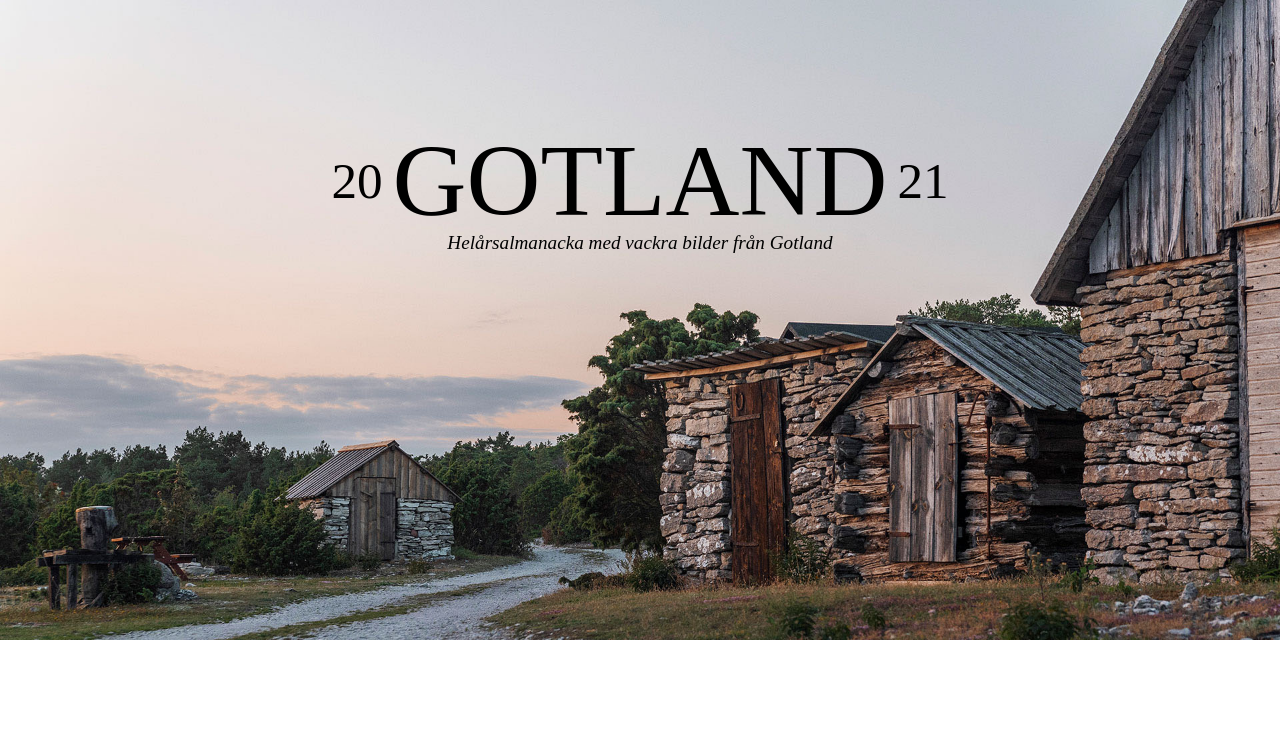
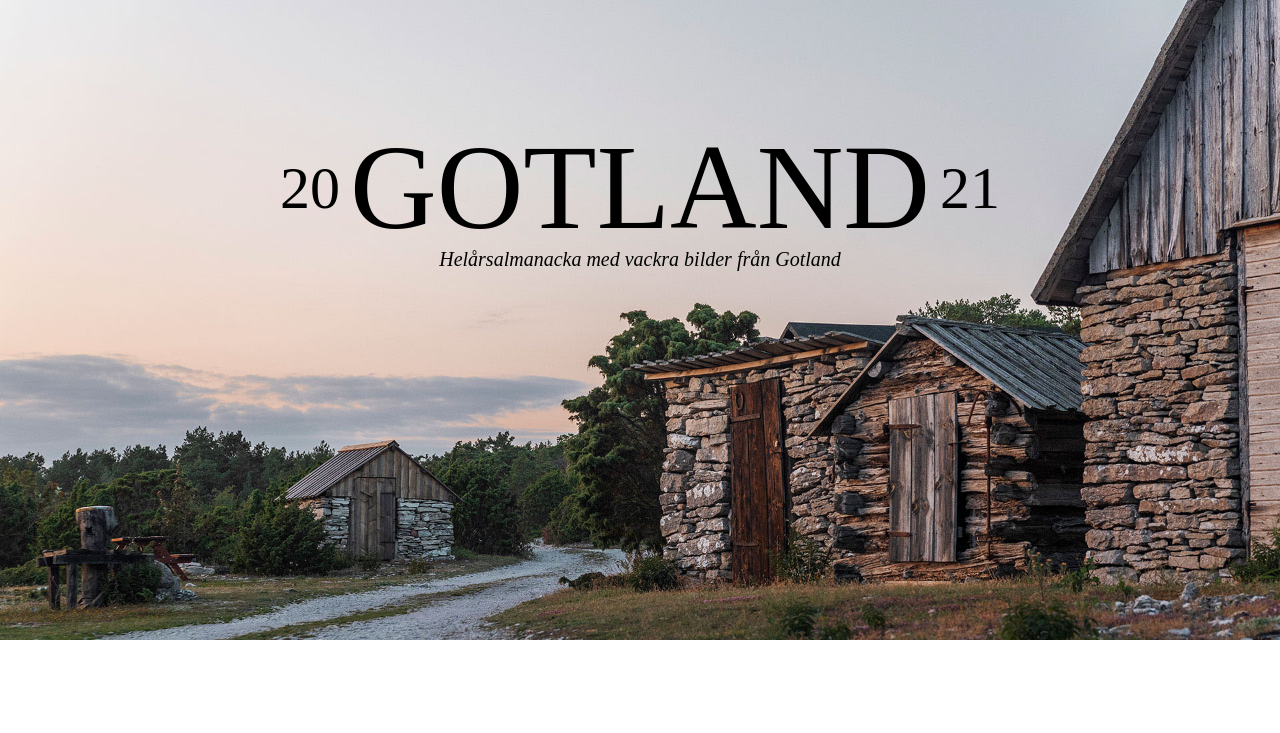
Before and after one commit to dtangerfors/juice-beta, a Gatsby site: page /almanacka in a window 1280 px wide. Shown: the top 733 px of the page. Built offline with nearby package versions, Linux system fonts and the light colour scheme; Gatsby itself is replaced by a stand-in of ours; a web font is replaced by a local one.

Commit message:
Changes to almanacka.js

```diff
--- a/src/pages/almanacka.js
+++ b/src/pages/almanacka.js
@@ -45,32 +45,52 @@ const FixedHeader = styled.header`
     display: grid;
     align-items: center;
     height: 50vw;
+
+    @media ${screen.medium} {
+        height: auto;
+    }
 `
 
 const TitleWrap = styled(motion.div)`
     text-align: center;
     z-index: 2;
-    top: -10vw;
-    position: relative;
-`
-const StyledImg = styled.img`
+    top: 10vw;
+    left: 50%;
+    transform: translateX(-50%);
     width: 100%;
     position: absolute;
+
+    @media ${screen.medium} {
+        top: 15vw;
+    }
+`
+const StyledImg = styled.picture`
+    width: 100%;
+    position: relative;
+    z-index: 1;
+
+    & img {
+        width: 100%;
+    }
+
+    & source {
+        width: 100%;
+    }
 `
 
 const Title = styled(motion.h1)`
     font-family: freight-display-pro, serif;
     font-weight: 300;
-    font-size: 8vw;
+    font-size: 12rem;
     text-transform: uppercase;
     padding: 0;
     position: relative;
-    line-height: 8vw;
+    line-height: 12rem;
 
     &::before {
         content: '20';
         font-size: .5em;
-        line-height: 8vw;
+        line-height: inherit;
         vertical-align: top;
         margin-right: 1rem;
     }
@@ -78,13 +98,14 @@ const Title = styled(motion.h1)`
     &::after {
         content: '21';
         font-size: .5em;
-        line-height: 8vw;
+        line-height: inherit;
         vertical-align: top;
         margin-left: 1rem;
     }
 
     @media ${screen.small} {
-        font-size: 12vw;
+        font-size: 7rem;
+        line-height: 7rem;
     }
 `
 
@@ -95,7 +116,7 @@ const TitleSpan = styled(motion.span)`
 const Subtitle = styled.p`
     font-family: freight-display-pro, serif;
     font-weight: 300;
-    font-size: 1.5vw;
+    font-size: 2rem;
     font-style: italic;
 
     @media ${screen.small} {
@@ -282,7 +303,10 @@ export default () => {
                     </Title>
                     <Subtitle>Helårsalmanacka med vackra bilder från Gotland</Subtitle>
                 </TitleWrap>
-            <StyledImg srcSet={`${img_husrygg_small} 800w, ${img_husrygg} 1920w`} src={img_husrygg}/>
+                <StyledImg>
+                    <source media="(max-width: 768px)" srcset={img_husrygg_small} />
+                    <img srcset={img_husrygg} alt="Husryggs fiskeläge"/>
+                </StyledImg>
             </FixedHeader>
             <Section>
                 <Container>
@@ -313,7 +337,7 @@ export default () => {
                             <Paragraph secondary>Med både kända och mindre kända motiv från Fårö har du här en fin almanacka fylld med säsongsbilder från Fårös säregna natur.</Paragraph>
                         </SplitContent>
                         <SplitImage as="div">
-                            <Carousel showThumbs={false} autoPlay={true} showStatus={false}>
+                            <Carousel showThumbs={false} autoPlay={true} showStatus={false} infiniteLoop={true}>
                                 <div>
                                     <img src={faro_preview} alt="Fårö 2021"/>
                                 </div>
@@ -336,7 +360,7 @@ export default () => {
                             <Paragraph secondary>Almanacka med säsongsbilder runtom Gotland. Såväl kända som mindre kända motiv från Gotland och dess socknar.</Paragraph>
                         </SplitContent>
                         <SplitImage as="div">
-                            <Carousel showThumbs={false} autoPlay={true} showStatus={false}>
+                            <Carousel showThumbs={false} autoPlay={true} showStatus={false} infiniteLoop={true}>
                                 <div>
                                     <img src={gotland_preview} alt="Gotland 2021"/>
                                 </div>
```
